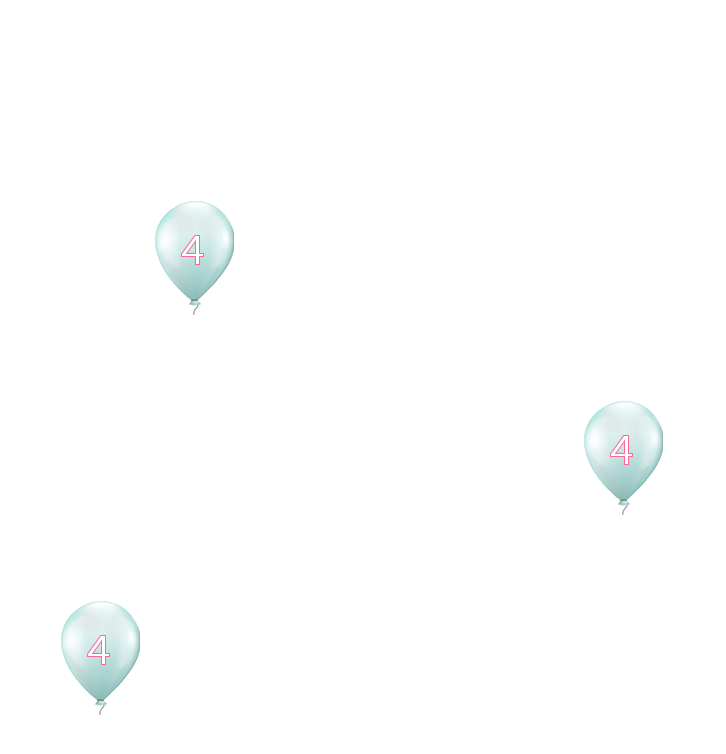
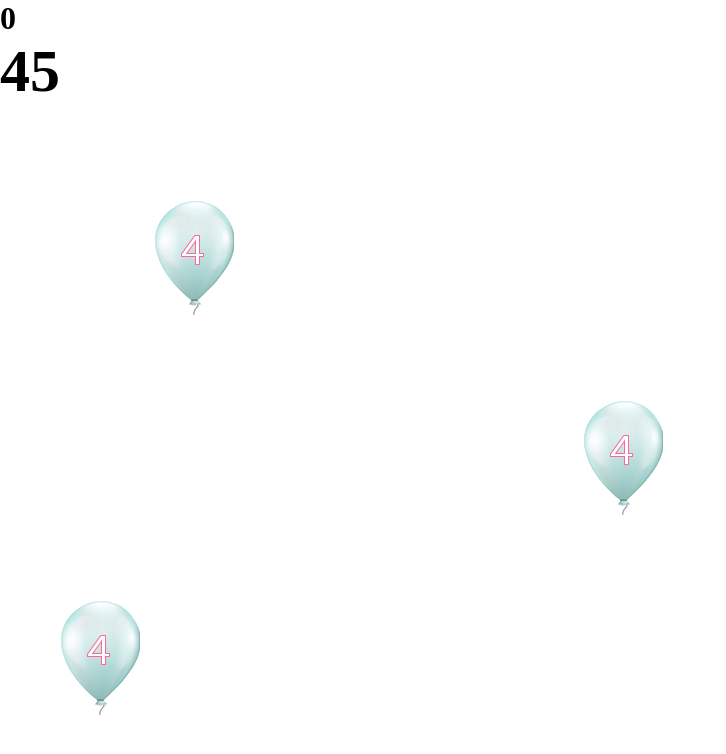
Before and after one commit to xiaobangx/game, a plain HTML site: page index.html in a window 1280 px wide. Shown: the whole page, without its empty margins (0-726 px from the left). Drawn offline with Linux system fonts and the light colour scheme.

Commit message:
change index xiaobangx

```diff
--- a/index.html
+++ b/index.html
@@ -31,9 +31,7 @@
       cursor: pointer;
     }
 
-    h1,
-    h2 {
-      color: #fff;
+    #time {
       font-size: 60px;
     }
   </style>
@@ -54,7 +52,7 @@
     var yinyue = document.getElementById('yinyue');
 
 
-	bg.play();
+    bg.play();
 
     // 定义信号量
     var defen = 0,
```
